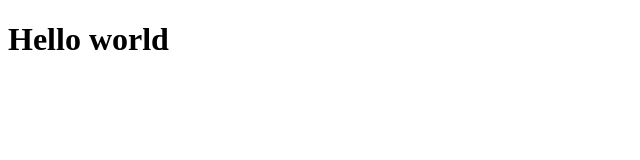
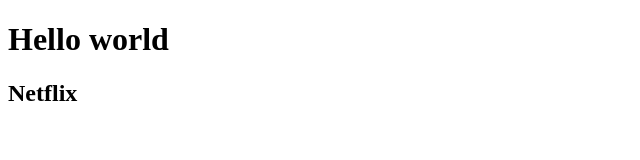
Before and after one commit to ajaysumfactor/Git_Practice, a plain HTML site: page web/index.html in a window 1280 px wide. Shown: the whole page, without its empty margins (0-640 px from the left). Drawn offline with Linux system fonts and the light colour scheme.

Commit message:
h2 is added

```diff
--- a/web/index.html
+++ b/web/index.html
@@ -8,5 +8,7 @@
 </head>
 <body>
     <h1>Hello world </h1>
+
+    <h2>Netflix</h2>
 </body>
 </html>
```
